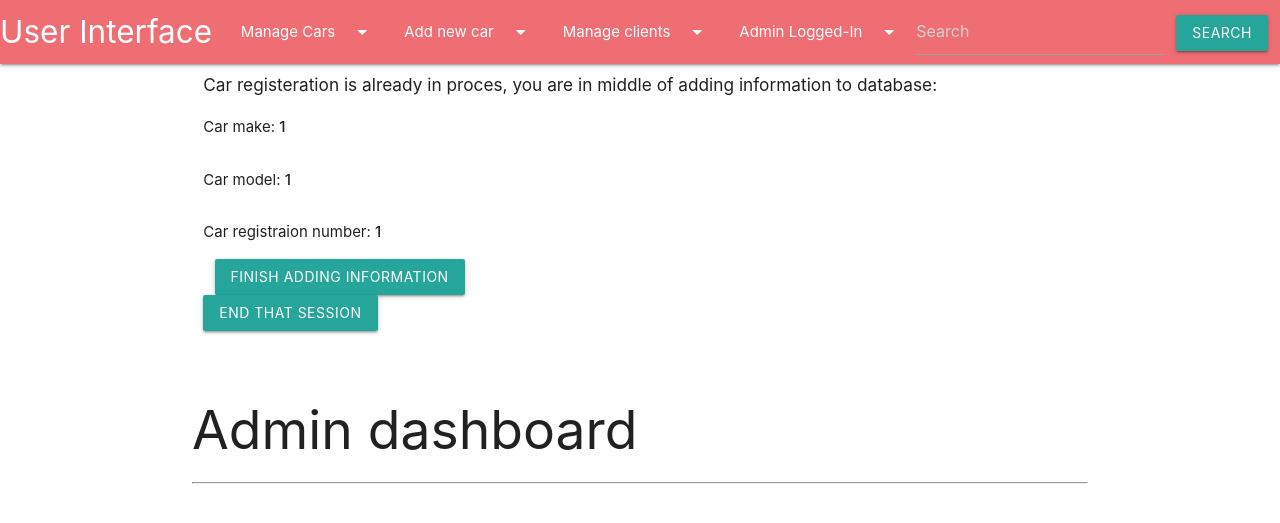
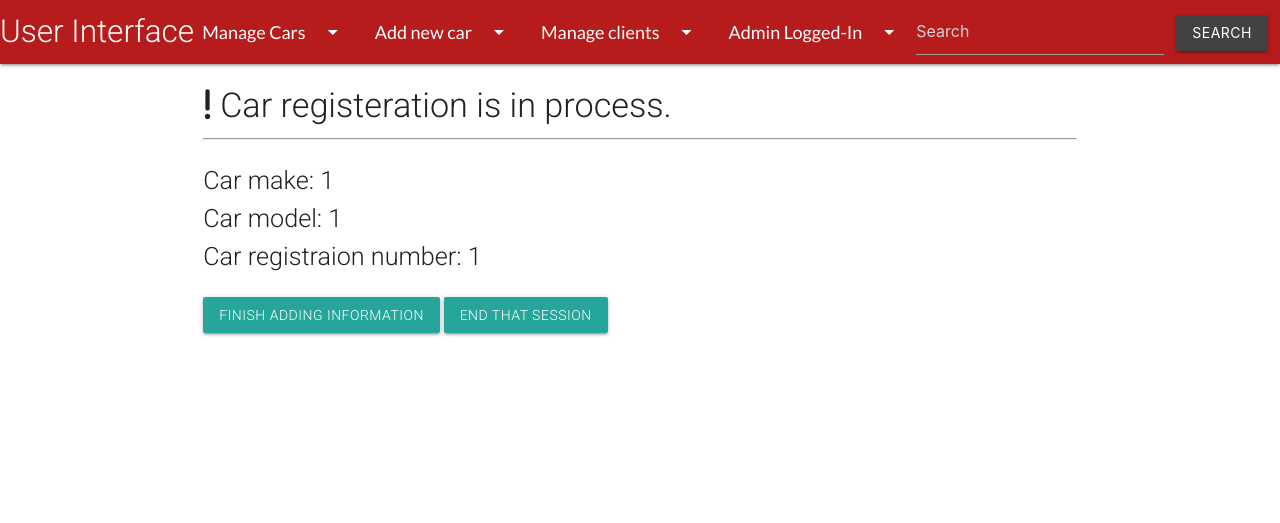
Before and after one commit to ashur-k/CI-MS3-Car-Showroom, a Flask app: page /admin/add_new_car/1 in a window 1280 px wide. Shown: the top 523 px of the page. Run offline with Flask 2, Linux system fonts and the light colour scheme; the visitor is signed in with stand-in values (Sample User, id 1); a database or web service that is not in the repository returns one stand-in record (values such as "Sample title"); some libraries are stand-ins or nearby versions.

Commit message:
updating and trying differetn css style

```diff
--- a/admin/static/css/admin_style.css
+++ b/admin/static/css/admin_style.css
@@ -1,11 +1,4 @@
-.para-custom-style{
-    color: red;
-    background-color: lightblue;
-    border-radius: 25px;
-}
-body{
 
-}
 .custom-button{
     margin: 2px;
 }
@@ -17,3 +10,8 @@
     box-sizing: border-box;
     position: sticky;
 }
+.input-area{
+        border-bottom: 1px solid #ffffff !important;
+        -webkit-box-shadow: none !important;
+        box-shadow: none !important;
+}
--- a/admin/templates/admin.html
+++ b/admin/templates/admin.html
@@ -6,23 +6,22 @@
 <div class="container">
     <div class="row">
         <div class="col s12">
-<h6>Car registeration is already in proces, you are in middle of adding information to database:</h6>
+        <h4><i class="fas fa-exclamation"></i> Car registeration is in process.</h4><hr>
         </div>
- <div class="col s12"><p>Car make: <strong>{{ car_make }}</strong></p></div>
-    <div class="col s2"><p>Car model: <strong>{{ car_model }}</strong></p></div>
-    <div class="col s12"><p>Car registraion number: <strong>{{ reg_num }}</strong> </p></div>
-    <div class="col s12 ">
-
-    <div class="col s12">
+        <div class="col s12" style="margin-top:22px;">
+            <p class="flow-text">Car make: <strong>{{ car_make }}</strong></p>
+            <p class="flow-text">Car model: <strong>{{ car_model }}</strong></p>
+            <p class="flow-text">Car registraion number: <strong>{{ reg_num }}</strong> </p>
+        </div>
+        <div class="row">
+            <div class="col s12" style="margin-top:22px;">
                 <a href="{{ url_for('admin.finish_car_registration') }}" class="btn btn-dark btn-sm">Finish adding information</a>
-    </div>
-    <div class="col-md-6 m-2">
                 <a href="{{ url_for('admin.end_car_reg_session') }}" class="btn btn-danger btn-sm">End that session</a>
-    </div>
-
             </div>
         </div>
     </div>
+</div>
+
 {% endif %}
 <!--This message will only appear if car new car is added succesfully-->
 {% if car_add_successfully %}
@@ -40,42 +39,49 @@
 <div class="container">
     <div class="row">
         <div class="col s12">
-
             {%- for msg in errors %}
             <p class="lead" style="color: green; font-weight:normal; text-decoration: underline;">{{ msg }}</p>
             {% endfor -%}
-
-
-
         </div>
     </div>
 </div>
 {% endif %}
 {% endwith %}
+
 <!--Admin Dahsboard codes-->
-<div class="section container">
-<h2>Admin dashboard</h2><hr>
+{% if clients_info %}
+
+<div class="section container ">
+<!--Add heading in a tag to use tooltip-->
+<div class="row grey darken-4 valign-wrapper" style="margin-top:22px; margin-bottom: 5px;">
+<a class="tooltipped" data-position="top" data-tooltip="{{clients_info.count()}} clients on dashboard to deal with">
+<h3 class="white-text" style="margin:20px;  font-weight:bolder;"><i class="fas fa-user-shield red-text"></i> ADMIN DASHBOARD</h3>
+</a>
+</div><hr  style="background-color: red !important; height: 2px;">
+
 </div>
 {% for clients in clients_info %}
 {% if clients.dashboard_status == 'true' %}
+
+
 <div class="section container" id="" style="">
 
     <div class="row">
         <!--Cat cliet is interested in infomation column-->
         <div class="col s12 m12 l5">
-          <h3>Car Client is interesetd in</h3>
+          <h3>Car client is interesetd in</h3>
             {% if clients.car_status == 'car_is_sold' %}
             <p class="lead text-center" style="color:red; font-weight:bolder">This car is sold.</p>
 
             {% endif %}
-        <div class="card hoverable">
-        <div class="card-image">
+        <div class="card grey darken-4  hoverable">
+        <div class="card-image" style="padding:22px">
           <img src="{{ clients.car_image_url }}">
           <span class="card-title">Car make: {{ clients.car_make }}</span>
 
         </div>
         <div class="card-content">
-            <ul class="collection">
+            <ul class="collection" style="font-weight: bolder;">
                 <li class="collection-item">Car model: {{ clients.car_model }}</li>
                 <li class="collection-item">Car reg num: {{ clients.reg_num }}</li>
                 <li class="collection-item">Registration Year: {{ clients.registration_year }}</li>
@@ -84,10 +90,10 @@
 
          <div class="card-action">
          {% if clients.car_status == 'car_is_sold' %}
-            <a href="{{url_for('client_blueprint.sold_car_info', reg_num=clients.reg_num)}}" class="btn btn-dark btn-sm m-1">See full car info</a>
-            <a href="{{url_for('client_blueprint.add_new_client')}}" class="btn btn-dark btn-sm m-1">Book different car for client</a>
+            <a href="{{url_for('client_blueprint.sold_car_info', reg_num=clients.reg_num)}}" class="white black-text btn" style="font-weight:bolder;">See full car info</a>
+            <a href="{{url_for('client_blueprint.add_new_client')}}" class="btn white black-text" style="font-weight:bolder;">Book different car for client</a>
             {% else %}
-            <a href="{{url_for('client_blueprint.view', reg_num=clients.reg_num)}}" class="btn btn-dark btn-sm m-1">See full car info</a>
+            <a href="{{url_for('client_blueprint.view', reg_num=clients.reg_num)}}" class="">See full car info</a>
             <a href="{{url_for('admin.car_sold_form', reg_num=clients.reg_num, client_id=clients._id)}}" class="btn btn-sm bg-dark m-1" style="color: white;" >Car sold</a>
             {%endif%}
         </div>
@@ -97,8 +103,8 @@
         </div>
         <!--Cliet infomation column-->
         <div class="col s12 m12 l5 offset-l2">
-          <h3>Client information</h3>
-            <div class="card blue-grey darken-1 hoverable" style="margin-top:0px">
+          <h3>Client's information</h3>
+            <div class="card web_theme-card hoverable" style="margin-top:0px">
 
                 <div class="card-content white-text">
                 <span class="card-title">Client Name: {{ clients.full_name }}</span>
@@ -179,8 +185,8 @@
                 </ul>
                 </div>
                 <div class="card-action">
-                <a type="button" class="waves-effect waves-light btn modal-trigger custom-button" href="#modal{{ clients._id }}">Delete client</a>
-                 <a type="button" class="waves-effect waves-light btn modal-trigger" href="#removeFromDashboard{{ clients._id }}">Remove client from dashboard</a>
+                <a type="button" class="waves-effect waves-light btn modal-trigger white black-text btn" href="#modal{{ clients._id }}">Delete client</a>
+                 <a type="button" class="waves-effect waves-black btn modal-trigger white black-text btn" href="#removeFromDashboard{{ clients._id }}">Remove client from dashboard</a>
                 </div>
                 </div>
 
@@ -220,4 +226,5 @@
 {% endif %}
 
 {% endfor %}
+{% endif %}
 {%endblock%}
--- a/admin/templates/admin_base.html
+++ b/admin/templates/admin_base.html
@@ -10,6 +10,7 @@
     <link href="https://fonts.googleapis.com/icon?family=Material+Icons" rel="stylesheet">
        <!-- Compiled and minified CSS -->
     <link rel="stylesheet" href="https://cdnjs.cloudflare.com/ajax/libs/materialize/1.0.0/css/materialize.min.css">
+    <link rel="stylesheet" href="{{url_for('static', filename='css/style.css')}}">
     <link rel="stylesheet" href="{{url_for('admin.static', filename='css/admin_style.css')}}">
 
 
@@ -22,7 +23,7 @@
 <body>
 <header>
   <div class="navbar-fixed">
-    <nav class="">
+    <nav class="web_theme">
     <div class="nav-wrapper">
       <a href="{{url_for('index')}}" class="brand-logo">User Interface</a>
       <ul id="nav-mobile" class="right hide-on-med-and-down">
@@ -31,12 +32,12 @@
         <li><a class="dropdown-trigger" href="#!" data-target="manage_clients">Manage clients<i class="material-icons right">arrow_drop_down</i></a></li>
         <li><a class="dropdown-trigger" href="#!" data-target="admin">Admin Logged-In<i class="material-icons right">arrow_drop_down</i></a></li>
         <li style="margin-right:12px;">
-            <form id="search" name="search" action="{{ url_for('admin.search') }}" method="POST" class="form-inline my-2 my-lg-0">
+            <form id="search" name="search" action="{{ url_for('admin.search') }}" method="POST" class="form-inline my-2 my-lg-0" autocomplete="off">
                 <input class="input-field"  name="search" type="search" placeholder="Search" aria-label="Search" required>
             </form>
         </li>
         <li style="margin-right:12px;">
-           <button form="search" class="btn btn-outline-success" type="submit">Search</button>
+           <button form="search" class="waves-effect waves-light btn tooltipped grey darken-3" type="submit" data-tooltip="Search user make/model/registration">Search</button>
 
         </li>
       </ul>
@@ -114,6 +115,7 @@
    });
    $('.tooltipped').tooltip();
   });
+  M.updateTextFields();
 
 });
 
--- a/static/css/style.css
+++ b/static/css/style.css
@@ -15,6 +15,18 @@
    /* Making materialise nave fixed and and applying colouring */
   .web_theme{
       background-color: #b71c1c !important;
+      color:#fff;
+  }
+  .web_theme-card{
+      background-color: #b71c1c !important;
+      color:#000;
+  }
+
+  .web_theme-card, span{
+        font-weight: bolder;
+
+
+
   }
 
    /* Car logo image */
--- a/templates/base.html
+++ b/templates/base.html
@@ -22,7 +22,7 @@
 <header id="materialise-side-navbar" >
 <!-- navbar content here  -->
 <div>
-    <nav class="teal web_theme">
+    <nav class="web_theme">
         <div class="contianer">
             <div class="nav-wrappper">
                 <a  class="brand-logo" href="{{url_for('index')}}">
```
Also changed, not shown: clients/templates/view_clients.html (+9 -10 lines). Lines whose indentation alone changed are shown as unchanged.
